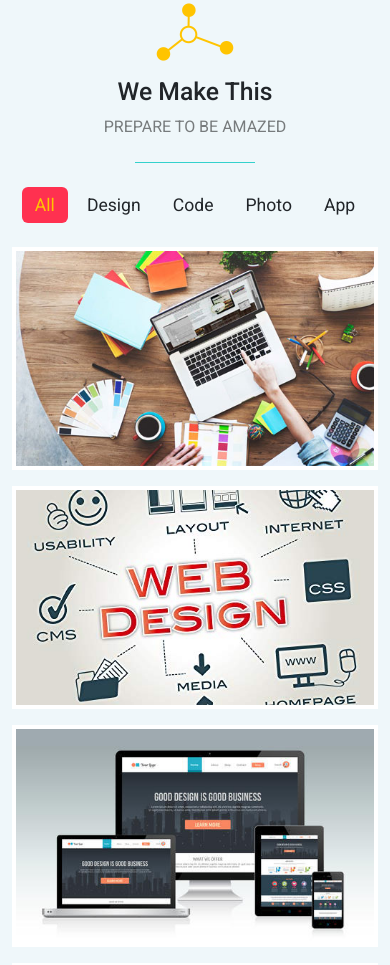
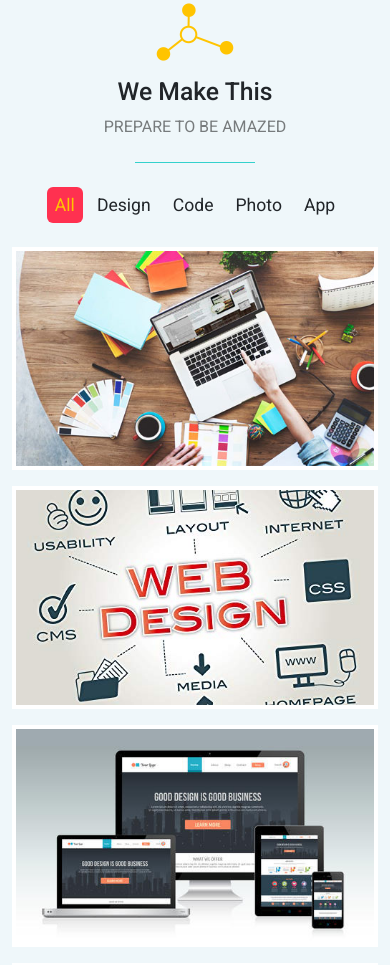
Before and after one commit to Alaa-Eldeyn/Bondi, a plain HTML site: page index.html in a window 390 px wide. Shown: the part 2306-3271 px from the top of the page. Drawn offline with Linux system fonts and the light colour scheme.

Commit message:
Update bondi.css

```diff
--- a/css/bondi.css
+++ b/css/bondi.css
@@ -180,6 +180,11 @@ body::before{
   cursor: pointer;
   transition: .2s;
 }
+@media (max-width: 486px){
+  .work .nav .nav-item{
+  padding: 5px 8px;
+  }
+}
 .work .nav .active{
   background-color: var(--red);
   color: var(--yellow);
```
